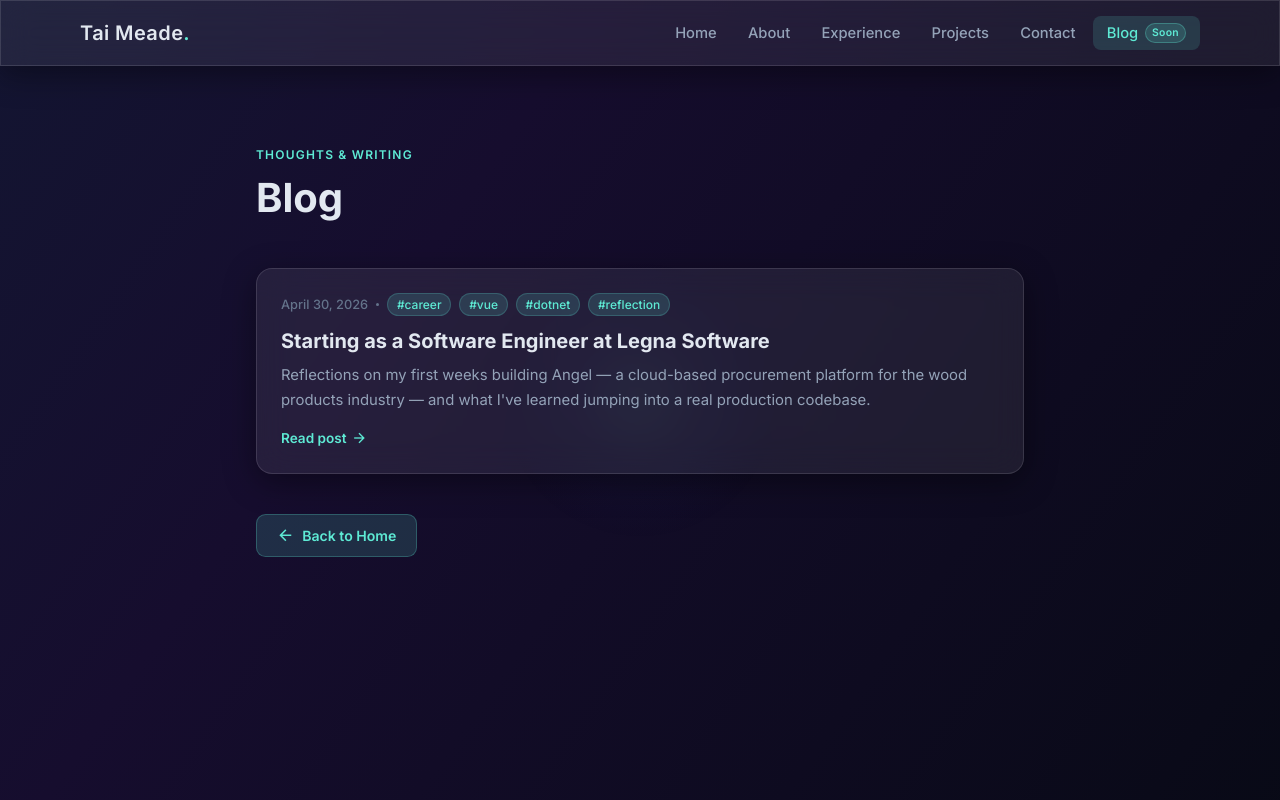
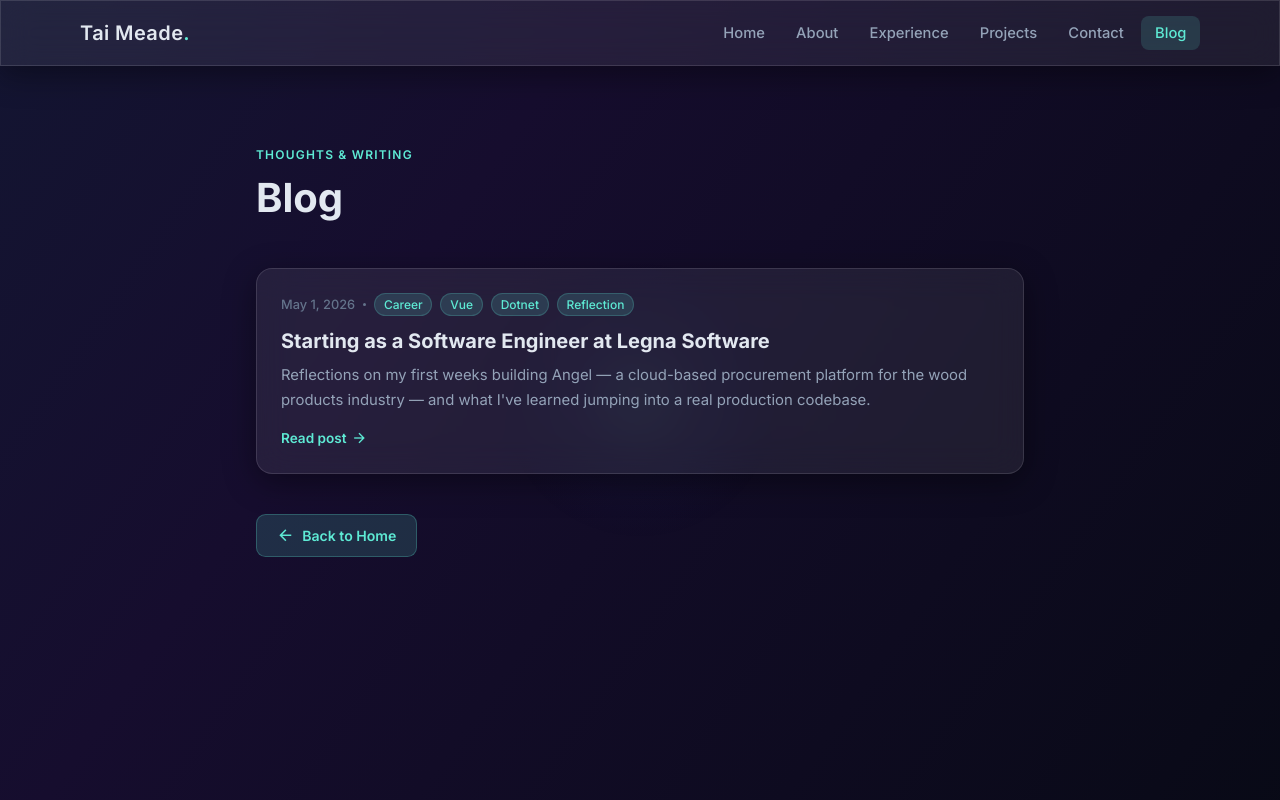
Before and after one commit to TaiMeade/taimeade.github.io, a Vue app: page /#/blog in a window 1280 px wide. Built offline with nearby package versions, Linux system fonts and the light colour scheme.

Commit message:
update blog post

```diff
--- a/src/App.vue
+++ b/src/App.vue
@@ -7,7 +7,7 @@
     <main class="flex-1 flex flex-col relative z-10">
       <RouterView v-slot="{ Component }">
         <Transition name="fade" mode="out-in">
-          <component :is="Component" />
+          <component :is="Component" :key="route.fullPath" />
         </Transition>
       </RouterView>
     </main>
@@ -19,8 +19,11 @@
 
 <script setup>
 import { ref, computed } from 'vue'
+import { useRoute } from 'vue-router'
 import AppNav from '@/components/layout/AppNav.vue'
 import ContactModal from '@/components/ContactModal.vue'
+
+const route = useRoute()
 
 const mouseX = ref(50)
 const mouseY = ref(50)
--- a/src/components/layout/AppNav.vue
+++ b/src/components/layout/AppNav.vue
@@ -30,7 +30,6 @@
           :class="{ 'nav-link--active': route.name === 'blog' }"
         >
           Blog
-          <span class="nav-badge">Soon</span>
         </RouterLink>
       </nav>
 
@@ -66,7 +65,6 @@
           @click="menuOpen = false"
         >
           Blog
-          <span class="nav-badge">Soon</span>
         </RouterLink>
       </div>
     </Transition>
--- a/src/data/blog.js
+++ b/src/data/blog.js
@@ -19,7 +19,7 @@ export const posts = [
     title: 'Starting as a Software Engineer at Legna Software',
     description:
       'Reflections on my first weeks building Angel — a cloud-based procurement platform for the wood products industry — and what I\'ve learned jumping into a real production codebase.',
-    date: '2026-04-30',
+    date: '2026-05-01',
     tags: ['career', 'vue', 'dotnet', 'reflection'],
     load: () => import('../posts/starting-at-legna-software.md?raw'),
   },
--- a/src/router/index.js
+++ b/src/router/index.js
@@ -29,8 +29,7 @@ const routes = [
 const router = createRouter({
   history: createWebHashHistory(),
   routes,
-  // Let the in-page scroll logic handle scrolling; don't force top on navigation
-  scrollBehavior: () => null,
+  scrollBehavior: () => ({ top: 0 }),
 })
 
 // Update page title on navigation
--- /dev/null
+++ b/src/utils/string.js
@@ -0,0 +1,11 @@
+/**
+ * Converts a string to Title Case.
+ * @param {string} str
+ * @returns {string}
+ */
+export function toTitleCase(str) {
+  if (!str) return ''
+  return str
+    .toLowerCase()
+    .replace(/(?:^|\s)\S/g, (char) => char.toUpperCase())
+}
--- a/src/views/BlogPostView.vue
+++ b/src/views/BlogPostView.vue
@@ -29,7 +29,7 @@
           <div class="flex flex-wrap items-center gap-2">
             <span class="date-text">{{ formatDate(post.date) }}</span>
             <span class="dot" />
-            <span v-for="tag in post.tags" :key="tag" class="tag-chip">#{{ tag }}</span>
+            <span v-for="tag in post.tags" :key="tag" class="tag-chip">{{ toTitleCase(tag) }}</span>
           </div>
           <h1 class="text-3xl md:text-4xl font-bold text-[color:var(--color-text-primary)] leading-tight">
             {{ post.title }}
@@ -51,6 +51,7 @@ import { ref, onMounted } from 'vue'
 import { useRoute, useRouter } from 'vue-router'
 import MarkdownIt from 'markdown-it'
 import { posts } from '@/data/blog.js'
+import { toTitleCase } from '@/utils/string'
 
 const route  = useRoute()
 const router = useRouter()
--- a/src/views/BlogView.vue
+++ b/src/views/BlogView.vue
@@ -18,7 +18,7 @@
           <div class="flex flex-wrap items-center gap-2 mb-3">
             <span class="date-text">{{ formatDate(post.date) }}</span>
             <span class="dot" />
-            <span v-for="tag in post.tags" :key="tag" class="tag-chip">#{{ tag }}</span>
+            <span v-for="tag in post.tags" :key="tag" class="tag-chip">{{ toTitleCase(tag) }}</span>
           </div>
           <h2 class="post-title">{{ post.title }}</h2>
           <p class="post-desc">{{ post.description }}</p>
@@ -53,6 +53,7 @@
 <script setup>
 import { useRouter } from 'vue-router'
 import { posts } from '@/data/blog.js'
+import { toTitleCase } from '@/utils/string'
 
 const router = useRouter()
 
```
